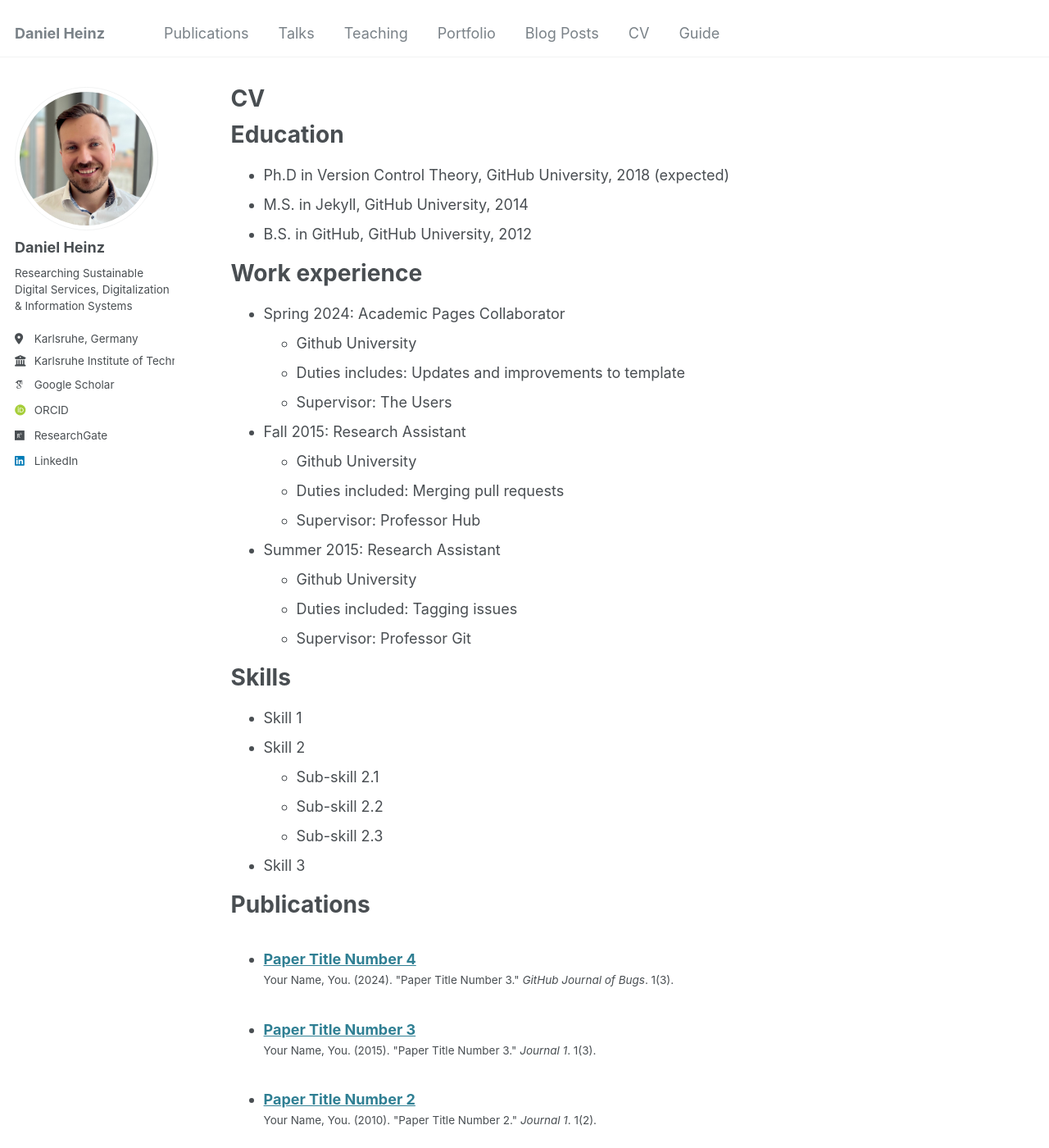
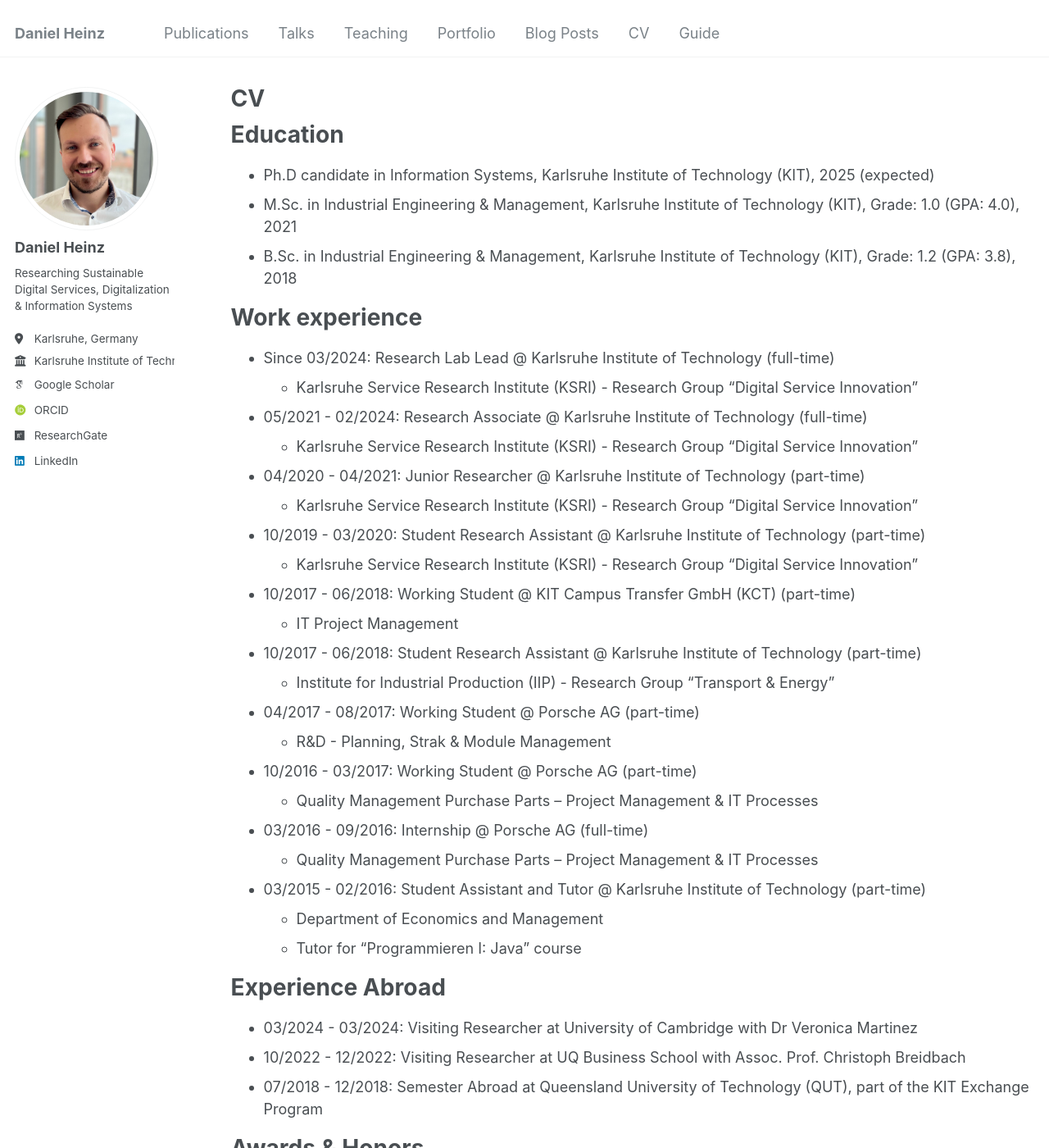
Before and after one commit to DanielHeinz7/danielheinz7.github.io, a Jekyll site: the page built from _pages/cv.md, in a window 1280 px wide and 1400 px high. Shown: the whole window at 82% size. Built offline with Jekyll 4.4.1, drawn with Linux system fonts in a browser that asks for light colours; some web fonts are replaced; some of the changed text lies outside the part shown.

Commit message:
Changed CV

```diff
--- a/_pages/cv.md
+++ b/_pages/cv.md
@@ -11,35 +11,66 @@ redirect_from:
 
 Education
 ======
-* Ph.D in Version Control Theory, GitHub University, 2018 (expected)
-* M.S. in Jekyll, GitHub University, 2014
-* B.S. in GitHub, GitHub University, 2012
+* Ph.D candidate in Information Systems, Karlsruhe Institute of Technology (KIT), 2025 (expected)
+* M.Sc. in Industrial Engineering & Management, Karlsruhe Institute of Technology (KIT), Grade: 1.0 (GPA: 4.0), 2021
+* B.Sc. in Industrial Engineering & Management, Karlsruhe Institute of Technology (KIT), Grade: 1.2 (GPA: 3.8), 2018
 
 Work experience
 ======
-* Spring 2024: Academic Pages Collaborator
-  * Github University
-  * Duties includes: Updates and improvements to template
-  * Supervisor: The Users
+* Since 03/2024: Research Lab Lead @ Karlsruhe Institute of Technology (full-time)
+  * Karlsruhe Service Research Institute (KSRI) - Research Group “Digital Service Innovation”
 
-* Fall 2015: Research Assistant
-  * Github University
-  * Duties included: Merging pull requests
-  * Supervisor: Professor Hub
+* 05/2021 - 02/2024: Research Associate @ Karlsruhe Institute of Technology (full-time)
+  * Karlsruhe Service Research Institute (KSRI) - Research Group “Digital Service Innovation”
 
-* Summer 2015: Research Assistant
-  * Github University
-  * Duties included: Tagging issues
-  * Supervisor: Professor Git
+* 04/2020 - 04/2021: Junior Researcher @ Karlsruhe Institute of Technology (part-time)
+  * Karlsruhe Service Research Institute (KSRI) - Research Group “Digital Service Innovation”
 
-Skills
+* 10/2019 - 03/2020: Student Research Assistant @ Karlsruhe Institute of Technology (part-time)
+  * Karlsruhe Service Research Institute (KSRI) - Research Group “Digital Service Innovation”
+
+* 10/2017 - 06/2018: Working Student @ KIT Campus Transfer GmbH (KCT) (part-time)
+  * IT Project Management
+
+* 10/2017 - 06/2018: Student Research Assistant @ Karlsruhe Institute of Technology (part-time)
+  * Institute for Industrial Production (IIP) - Research Group “Transport & Energy”
+
+* 04/2017 - 08/2017: Working Student @ Porsche AG (part-time)
+  * R&D - Planning, Strak & Module Management
+
+* 10/2016 - 03/2017: Working Student @ Porsche AG (part-time)
+  * Quality Management Purchase Parts – Project Management & IT Processes
+
+* 03/2016 - 09/2016: Internship @ Porsche AG (full-time)
+  * Quality Management Purchase Parts – Project Management & IT Processes
+
+* 03/2015 - 02/2016: Student Assistant and Tutor @ Karlsruhe Institute of Technology (part-time)
+  * Department of Economics and Management
+  * Tutor for "Programmieren I: Java" course
+
+Experience Abroad
 ======
-* Skill 1
-* Skill 2
-  * Sub-skill 2.1
-  * Sub-skill 2.2
-  * Sub-skill 2.3
-* Skill 3
+* 03/2024 - 03/2024: Visiting Researcher at University of Cambridge with Dr Veronica Martinez
+* 10/2022 - 12/2022: Visiting Researcher at UQ Business School with Assoc. Prof. Christoph Breidbach
+* 07/2018 - 12/2018: Semester Abroad at Queensland University of Technology (QUT), part of the KIT Exchange Program
+
+Awards & Honors
+======
+* 2023: Best Paper Award Nominee at the International Conference Wirtschaftsinformatik (WI 2023, first author)
+* 2022: Best Paper Award 1st Runner-Up at the International Conference Wirtschaftsinformatik (WI 2022, first author)
+* 2022: KIT Research Travel Grant for an international research stay
+* 2020: First Place in the Industrial Data Science Challenge at KSRI
+* 2018 - 2021: Scholar of the “Studienstiftung des deutschen Volkes”
+* 2018: Funding of the KIT Exchange Program for a semester abroad
+
+Volunteering
+======
+* Since 10/2023:	Project lead of a Erasmus+ funded national scounting event of the DPSG in the Rover age group (15-21 years)
+* Since 10/2023:	Leading panel member in the diocesan association DPSG Freiburg for the Rover age group (15-21 years)
+* Since 08/2016:	Panel member in the diocesan association DPSG Freiburg for the Rover age group (15-21 years)
+* Since 01/2016:	Treasurer of the district DPSG Bruchsal
+* 09/2012 - 06/2018:	Adult leader in the local group DPSG Blankenloch
+
 
 Publications
 ======
@@ -58,7 +89,3 @@ Teaching
   <ul>{% for post in site.teaching reversed %}
     {% include archive-single-cv.html %}
   {% endfor %}</ul>
-
-Service and leadership
-======
-* Currently signed in to 43 different slack teams
```
